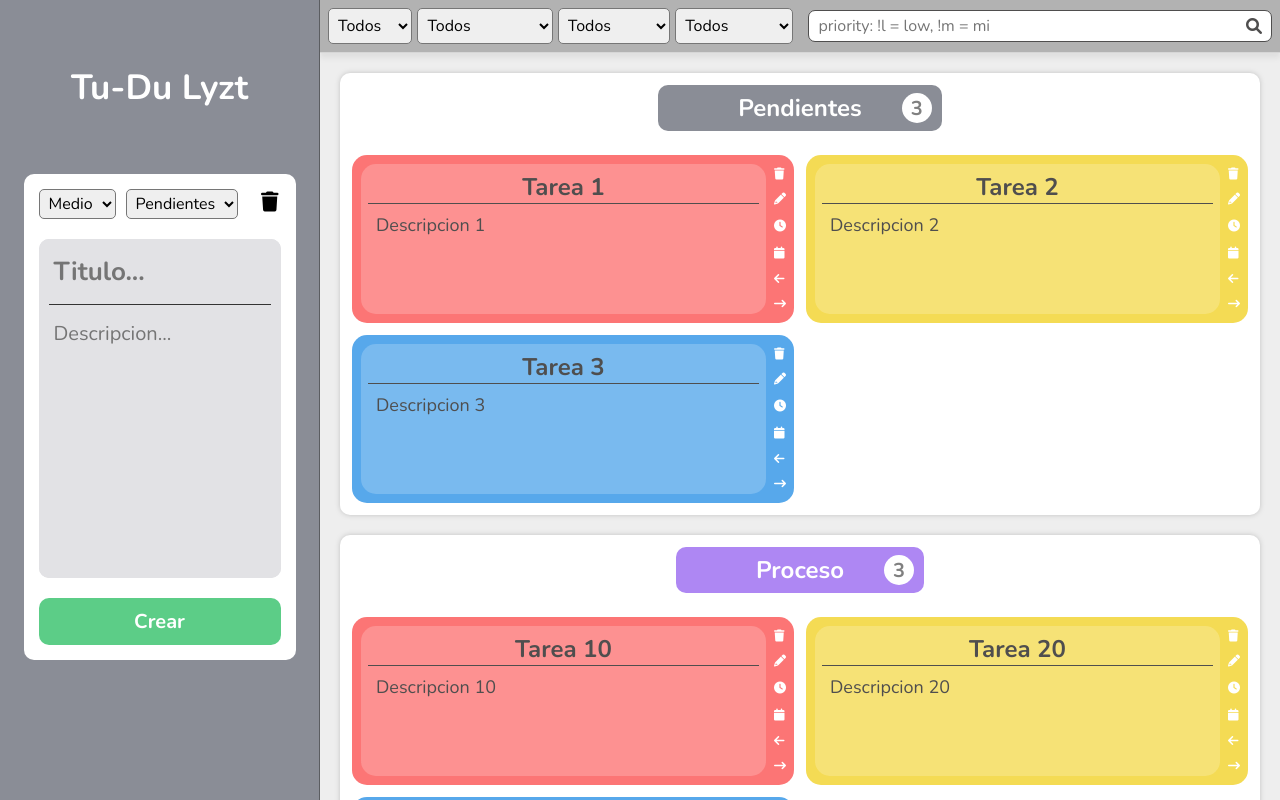
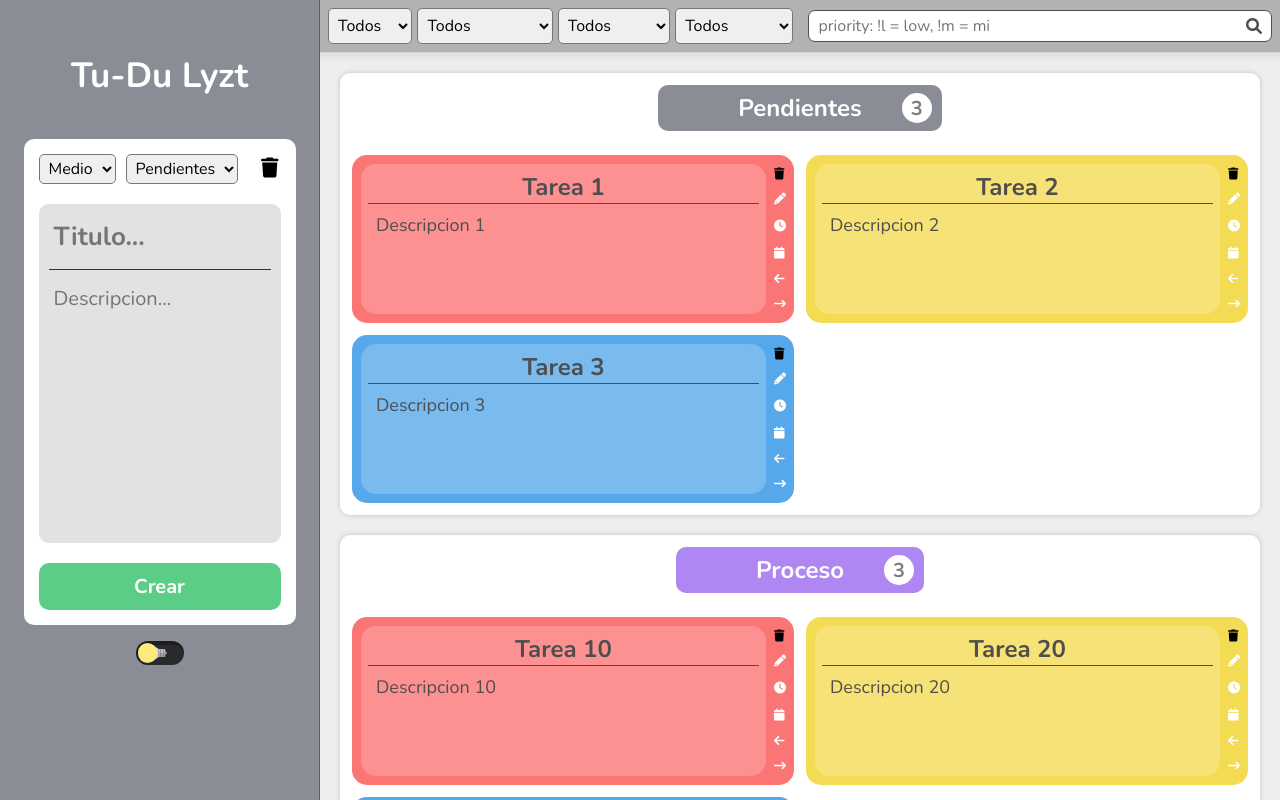
Before and after one commit to GaredLyon/Tu-Du-Lyzt, a React (Vite) app in the folder frontend/: page / in a window 1280 px wide. Built offline with nearby package versions, Linux system fonts and the light colour scheme.

Commit message:
added dark mode

```diff
--- a/frontend/src/components/Aside/Aside.css
+++ b/frontend/src/components/Aside/Aside.css
@@ -108,3 +108,94 @@
 .aside__button-create:hover{
   background-color: #4ba26c;
 }
+
+.fa-sharp.fa-solid.fa-trash{
+  color: black;
+}
+
+/* BOTON THEME */
+.l {
+  display: block;
+  margin-bottom: 1.5em;
+  font-size: 1em;
+}
+
+.l {
+  background-color: rgba(0,0,0,0.7);
+  border-radius: 0.75em;
+  box-shadow: 0.125em 0.125em 0 0.125em rgba(0,0,0,0.3) inset;
+  color: #fdea7b;
+  display: inline-flex;
+  align-items: center;
+  margin:1em auto;
+  padding: 0.15em;
+  width: 3em;
+  height: 1.5em;
+  transition: background-color 0.1s 0.3s ease-out, box-shadow 0.1s 0.3s ease-out;
+  -webkit-appearance: none;
+  -moz-appearance: none;
+  appearance: none;
+}
+
+.l:before, .l:after {
+  content: "";
+  display: block;
+}
+
+.l:before {
+  /*  */
+  background-color: currentColor;
+  border-radius: 50%;
+  width: 1.2em;
+  height: 1.2em;
+  transition: background-color 0.1s 0.3s ease-out, transform 0.3s ease-out;
+  z-index: 1;
+}
+
+.l:after {
+  background: linear-gradient(transparent 50%, rgba(0,0,0,0.15) 0) 0 50% / 50% 100%,
+		repeating-linear-gradient(90deg,#bbb 0,#bbb,#bbb 20%,#999 20%,#999 40%) 0 50% / 50% 100%,
+		radial-gradient(circle at 50% 50%,#888 25%, transparent 26%);
+  background-repeat: no-repeat;
+  border: 0.25em solid transparent;
+  border-left: 0.4em solid #d8d8d8;
+  border-right: 0 solid transparent;
+  transition: border-left-color 0.1s 0.3s ease-out, transform 0.3s ease-out;
+  transform: translateX(-22.5%);
+  transform-origin: 25% 50%;
+  width: 1.2em;
+  height: 1em;
+  box-sizing: border-box;
+}
+/* Checked */
+.l:checked {
+  background-color: rgba(0,0,0,0.45);
+  box-shadow: 0.125em 0.125em 0 0.125em rgba(0,0,0,0.1) inset;
+}
+
+.l:checked:before {
+  background-color: #d7d7d7;
+  transform: translateX(125%)
+}
+
+.l:checked:after {
+  border-left-color: currentColor;
+  transform: translateX(-2.5%) rotateY(180deg);
+}
+/* Other States */
+.l:focus {
+	/* Usually an anti-A11Y practice but set to remove an annoyance just for this demo */
+  outline: 0;
+}
+
+/* DARK THEME */
+.App__aside.false.dark{
+  background-color: #2e3342;
+}
+.App__aside.false.dark .dark{
+  background-color: #202536;
+}
+
+.fa-sharp.fa-solid.fa-trash.dark{
+  color: white;
+}
--- a/frontend/src/components/Aside/Aside.jsx
+++ b/frontend/src/components/Aside/Aside.jsx
@@ -1,7 +1,9 @@
 /* ES TO EN */
 
-import React, { useContext } from 'react'
+import React, { useContext, useEffect, useState } from 'react'
 import { AppContext } from '../../context/AppContext'
+import { changeTheme } from '../../helpers/changeTheme'
+
 import './Aside.css'
 
 const getIdGroup = (column) => {
@@ -15,6 +17,15 @@ const getIdGroup = (column) => {
 export const Aside = () => {
 
   const { setGroups } = useContext(AppContext)
+  const [checkedTheme, setCheckedTheme]= useState(localStorage.getItem("IsChecked")=="true"? true : false)
+
+  useEffect(()=>{
+    localStorage.setItem("IsChecked", checkedTheme)
+    changeTheme({checkedTheme})
+  },[checkedTheme])
+  function handleCheckboxChange(){
+    setCheckedTheme(!checkedTheme)
+  }
 
   //AGREGAR TAREA *******************
   const addNewtask = (e) => {
@@ -80,7 +91,7 @@ export const Aside = () => {
       <form className='aside__form' onSubmit={(e) => {
         e.preventDefault()
         addNewtask(e)
-      }}>
+      }} data-theme>
 
         {/* HEADER DEL FORMULARIO */}
         <header className='header__form'>
@@ -101,14 +112,14 @@ export const Aside = () => {
               <i className="fa-regular fa-calendar"></i>
             </button> */}
             <button type='reset'  className='aside__container-icons' title='Limpiar formulario'>
-              <i className="fa-sharp fa-solid fa-trash"></i>
+              <i className="fa-sharp fa-solid fa-trash" data-theme></i>
             </button>
           </div>
 
         </header>
 
         {/* CONTENEDOR DE TEXTO */}
-        <div className='header__text'>
+        <div className='header__text' data-theme>
           <textarea
             className='header__input1'
             rows="1"
@@ -124,6 +135,9 @@ export const Aside = () => {
 
         <button type='submit' className='aside__button-create'>Crear</button>
       </form>
+
+      <input type="checkbox" className="l" onChange={handleCheckboxChange} checked={checkedTheme}></input>
+
     </aside>
   )
 }
--- a/frontend/src/components/Header/Header.css
+++ b/frontend/src/components/Header/Header.css
@@ -102,3 +102,6 @@
 		flex-direction: row;
 	}
 }
+.dark{
+	background-color: #43526e;
+}
--- a/frontend/src/components/Header/Header.jsx
+++ b/frontend/src/components/Header/Header.jsx
@@ -22,7 +22,7 @@ const Header = () => {
 		<header className="header">
 
 			{/* CONTENEDOR */}
-			<div className="header__container">
+			<div className="header__container" data-theme>
 
 				{/* CAJA DE SELECTORESS */}
 				<section className="header__container-selectors">
--- a/frontend/src/components/Main/Column/Column.jsx
+++ b/frontend/src/components/Main/Column/Column.jsx
@@ -19,7 +19,7 @@ export const Column = ({ group }) => {
 
 	/////////////////////////////
 	return (
-		<div className="column">
+		<div className="column" data-theme>
 			<div className="column__container__title">
 				<h5 className={`column__title ${`column__title--${color}`}`}>{title}</h5>
 				<h3 className="column__contador">{tasks.length}</h3>
--- a/frontend/src/components/Main/Main.css
+++ b/frontend/src/components/Main/Main.css
@@ -66,3 +66,9 @@
 		gap: 2rem;
 	}
 }
+.container-columns.dark{
+	background-color: #283946;
+}
+.container-columns.dark .dark{
+	background-color: #202536;
+}
--- a/frontend/src/components/Main/Main.jsx
+++ b/frontend/src/components/Main/Main.jsx
@@ -11,7 +11,7 @@ export const Main = ({asideVisible, toggleAside}) => {
 
   //////////////////////////////////////
   return (
-    <div className='container-columns'>
+    <div className='container-columns' data-theme>
       {/* RENDERIZADO DE LOS GRUPOS */}
       {
         groups && groups.length >= 1 && groups.map(group => (
--- /dev/null
+++ b/frontend/src/helpers/changeTheme.js
@@ -0,0 +1,24 @@
+
+const ls=localStorage
+function darkMode(elements){
+  elements.forEach(element => {
+    element.classList.add("dark")
+  })
+  ls.setItem("theme","dark")
+
+}
+function lightMode(elements){
+  elements.forEach(element => {
+    element.classList.remove("dark")
+  })
+  ls.setItem("theme","light")
+}
+
+export const changeTheme=({checkedTheme})=>{
+  const $elements= document.querySelectorAll("[data-theme]")
+  if(checkedTheme){
+    darkMode($elements)
+  }else{
+    lightMode($elements)
+  }
+}
--- a/frontend/src/pages/Home.jsx
+++ b/frontend/src/pages/Home.jsx
@@ -17,7 +17,7 @@ function Home() {
   return (
     <main className="App">
       {/* ASIDE */}
-      <section className={`App__aside ${asideVisible && 'App__aside--visible'}`}>
+      <section className={`App__aside ${asideVisible && 'App__aside--visible'}`} data-theme>
         {/* boton cerrar */}
         <button className="Aside__button-close" onClick={ () => toggleAside(false)}>
           <i className="fa-solid fa-x"></i>
```
